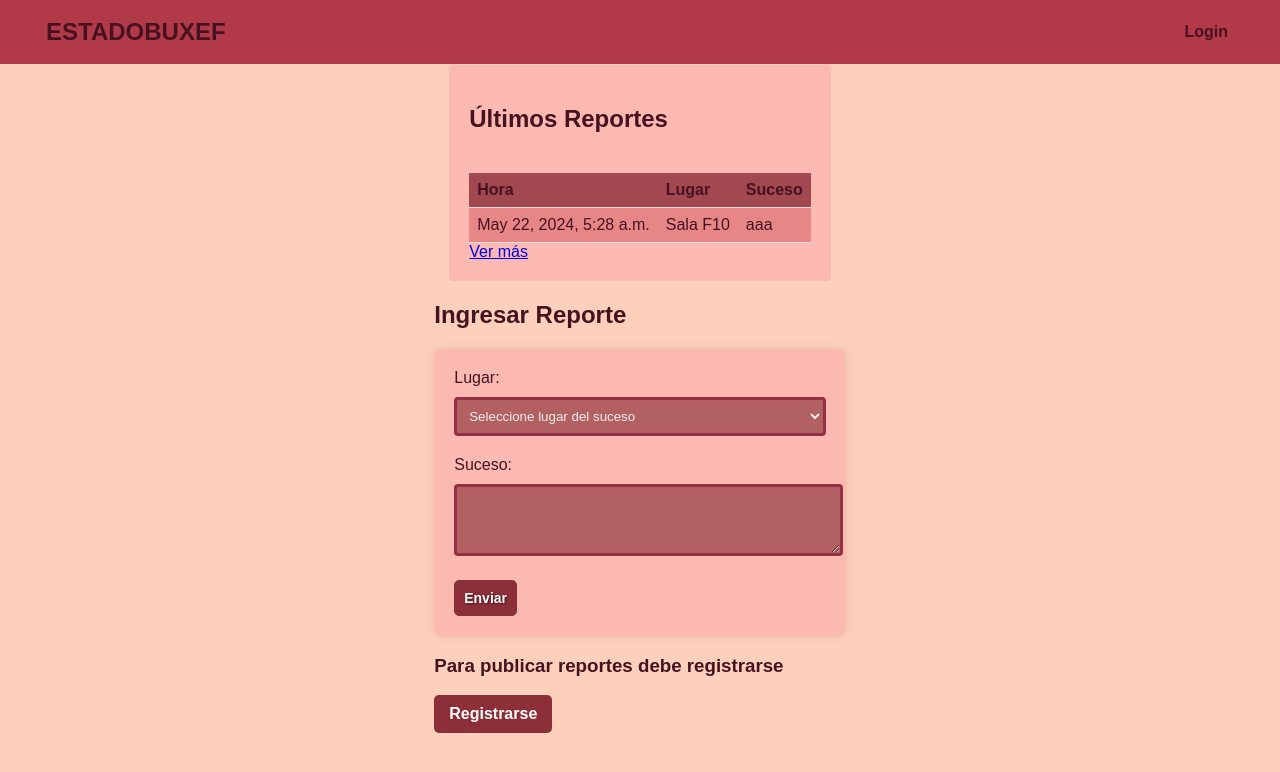
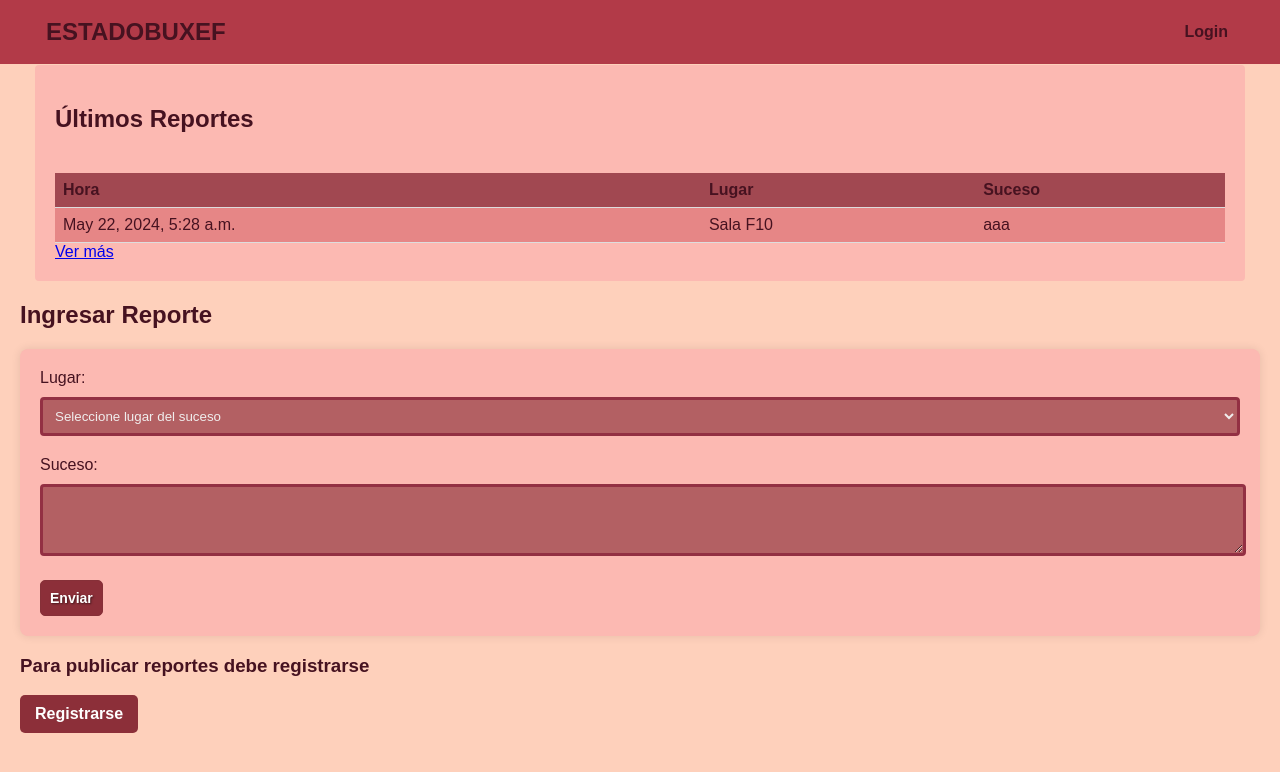
Before and after one commit to DCC-CC4401/2024-1-CC4401-1-grupo-3, a Django app: page / in a window 1280 px wide. Shown: the top 772 px of the page. Run offline with Django 5.2, Linux system fonts and the light colour scheme; data comes from the database, SQL or seed files in the repository.

Commit message:
fix compatibility between css
removed main-container from base.html and added it in the log-reg.html

```diff
--- a/estadobuxef/templates/base.html
+++ b/estadobuxef/templates/base.html
@@ -22,8 +22,6 @@
       <a href="{% url 'log-reg' %}">Login</a>
       {% endif %}
     </div>
-    <section class="main-container">
     {% block content %}{% endblock %}
-    </section>
   </body>
 </html>
--- a/estadobuxef/templates/log-reg.html
+++ b/estadobuxef/templates/log-reg.html
@@ -9,6 +9,7 @@
 {% endblock %}
 
 {% block content %}
+<div class="main-container">
   <div class="sign-container">
 
     <div class="tab-container">
@@ -33,6 +34,7 @@
     </div>
 
   </div>
+</div>
 <script>
   document.addEventListener('DOMContentLoaded', function() {
     const tabs = document.querySelectorAll('.tab');
```
Lines whose indentation alone changed are shown as unchanged.
